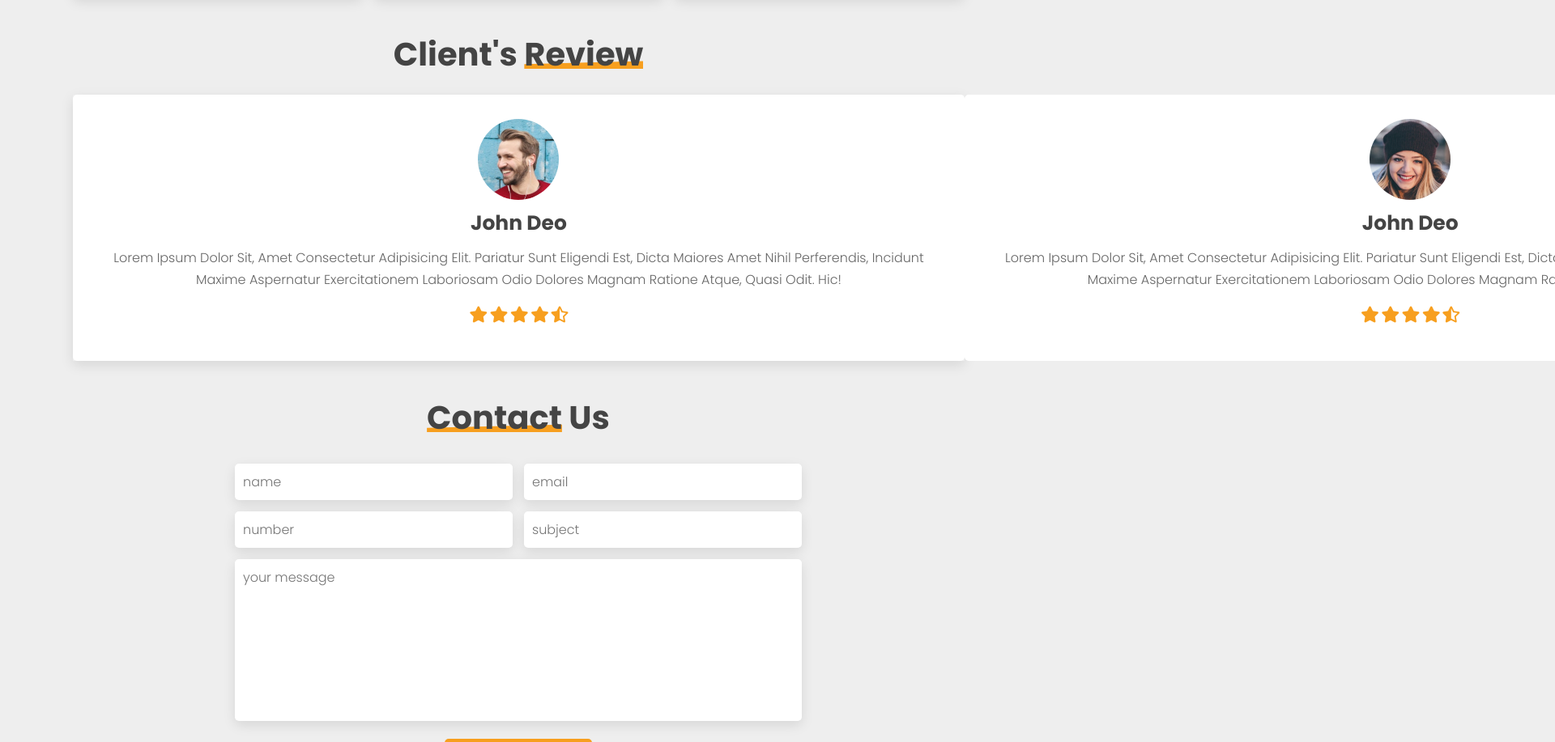
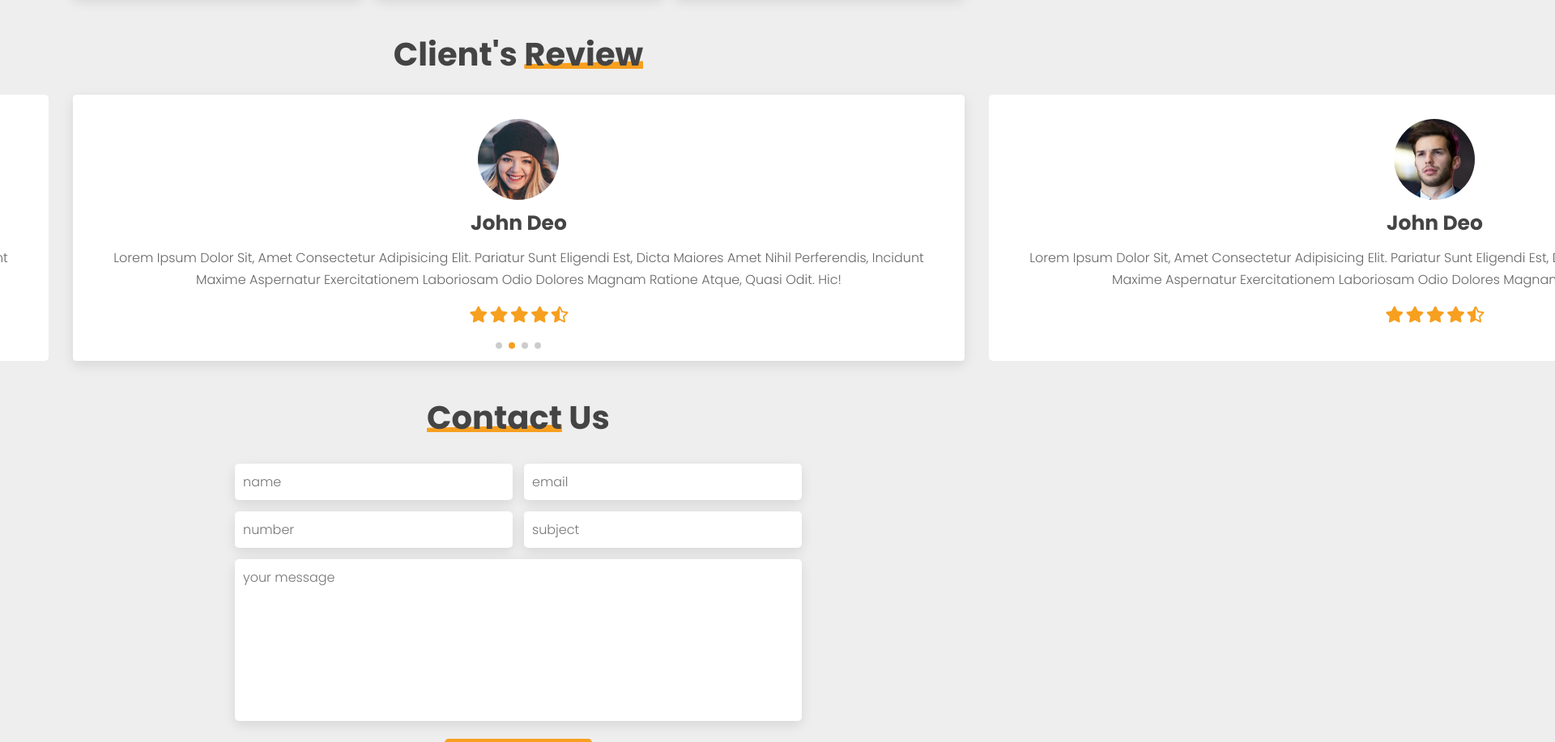
Before and after one commit to FATHIMAFAROOQ/FATHIMAFAROOQ.github.io, a plain HTML site: page index.html in a window 1280 px wide. Shown: the part 2895-3812 px from the top of the page at 81% size, 1920 px wide, since content can reach past the window. Drawn offline with nearby package versions, Linux system fonts and the light colour scheme.

Commit message:
updated js link

```diff
--- a/index.html
+++ b/index.html
@@ -538,7 +538,7 @@
 <script src="https://unpkg.com/swiper/swiper-bundle.min.js"></script>
 
 <!-- custom js file link  -->
-<script src="../travel website/js/script.js"></script>
+<script src="script.js"></script>
 
 <script>
 
```
